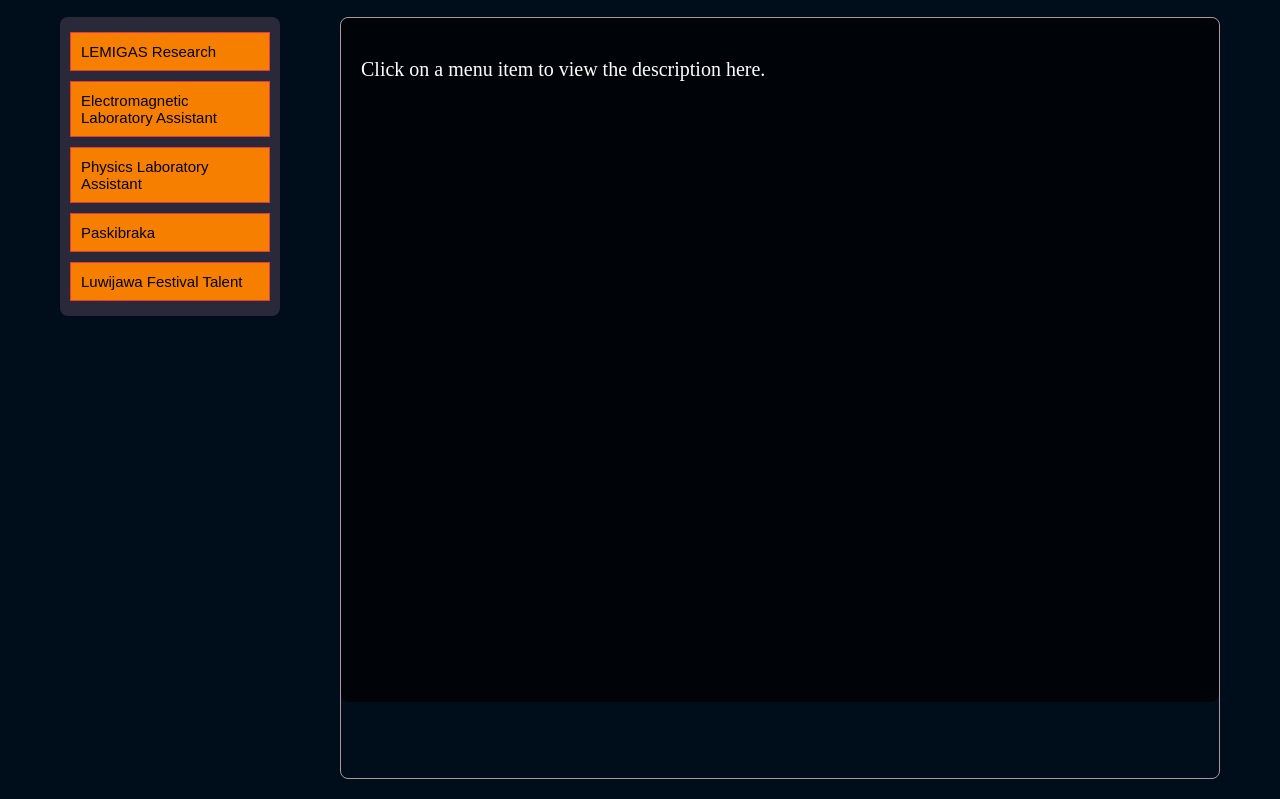
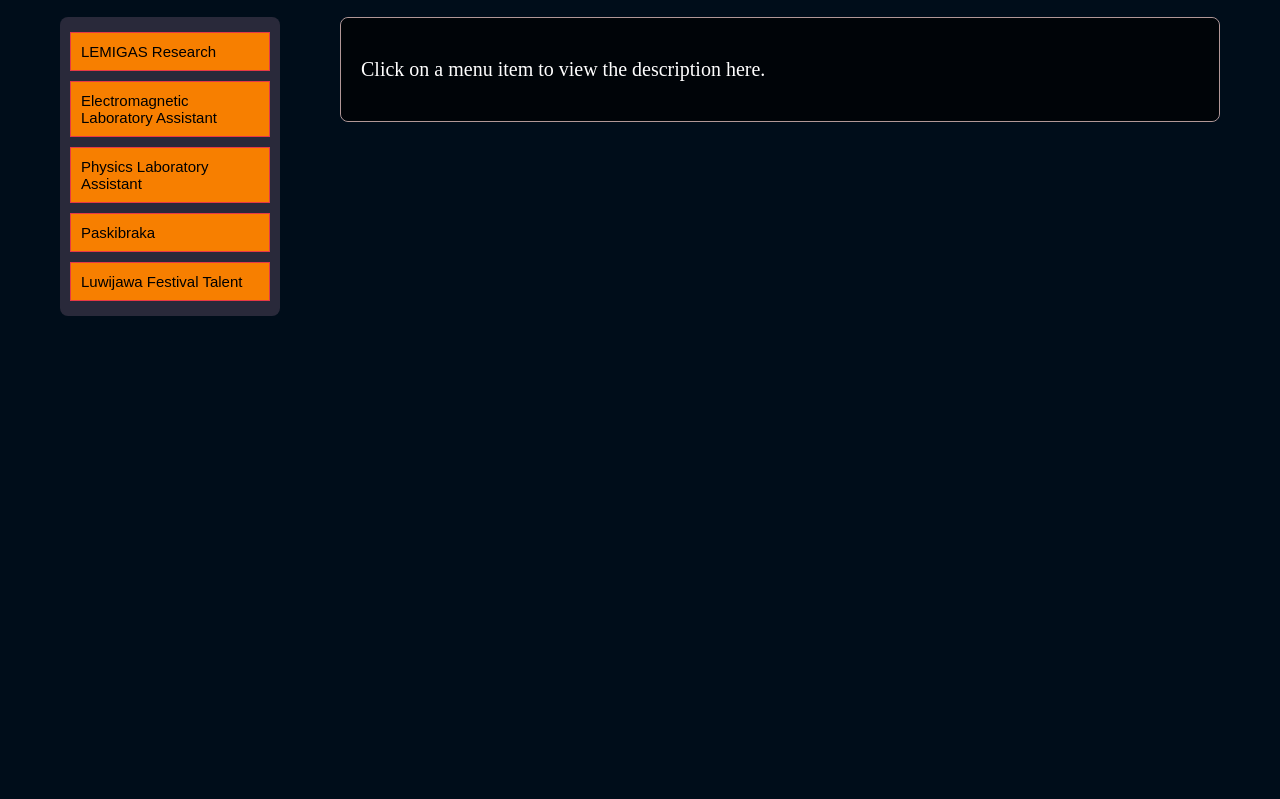
Before and after one commit to YustisioD/yustisio.involvments, a plain HTML site: page index.html in a window 1280 px wide. Shown: the part 70-869 px from the top of the page. After the commit the page ends 800 px from the top, so only its background shows below. Drawn offline with Linux system fonts and the light colour scheme.

Commit message:
index.html

```diff
--- a/index.html
+++ b/index.html
@@ -117,7 +117,7 @@
                 flex: 1;
                 padding: 20px;
                 border: 1px solid #b19797;
-                height: calc(100vh - 80px);
+                height: auto;
                 border-radius: 8px;
                 text-align: justify;
                 background-size: cover;
@@ -136,9 +136,9 @@
                 top: 0;
                 left: 0;
                 width: 100%;
-                height: 90%;
+                height: 100%;
                 background-color: rgba(0, 0, 0, 0.7); /* 70% gelap */
-                border-radius: 8px;
+                border-radius: 7px;
                 z-index: 1;
             }
 
```
